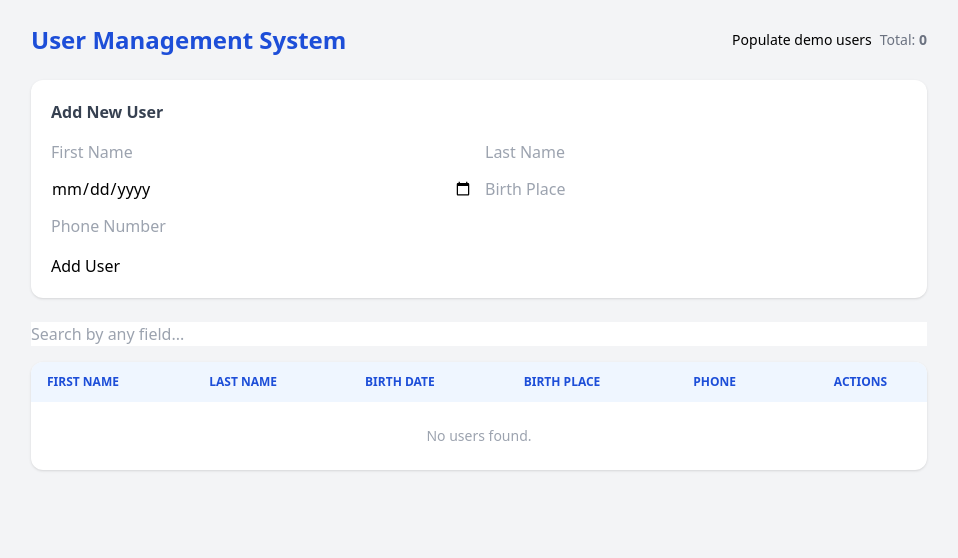
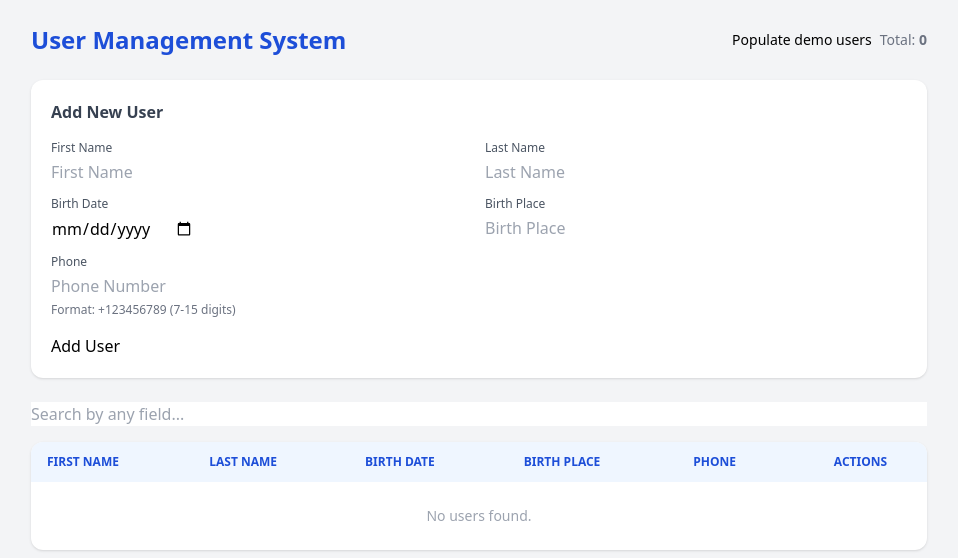
Before and after one commit to nexus-scholar/mini-project, a Flask app: page / in a window 1280 px wide. Shown: the top 558 px of the page, without its empty margins (161-1119 px from the left). Run offline with Flask 3, Linux system fonts and the light colour scheme; data that the repository does not hold is empty; some libraries are stand-ins or nearby versions.

Commit message:
ui: polish form — visible labels, per-field validation messages and improved validation handling

```diff
--- a/templates/index.html
+++ b/templates/index.html
@@ -26,11 +26,36 @@
     <div class="bg-white rounded-xl shadow p-5 mb-6">
       <h2 class="font-semibold text-gray-700 mb-4" x-text="editId ? 'Edit User' : 'Add New User'"></h2>
       <div class="grid grid-cols-2 gap-3">
-        <input x-model="form.first_name"  placeholder="First Name"  class="input" />
-        <input x-model="form.last_name"   placeholder="Last Name"   class="input" />
-        <input x-model="form.birth_date"  placeholder="Birth Date (YYYY-MM-DD)" type="date" class="input" />
-        <input x-model="form.birth_place" placeholder="Birth Place" class="input" />
-        <input x-model="form.phone"       placeholder="Phone Number" class="input col-span-2" />
+        <div>
+          <label class="block text-xs font-medium text-gray-600 mb-1">First Name</label>
+          <input x-model="form.first_name"  placeholder="First Name"  class="input" :class="errors.first_name ? 'border-red-500 ring-red-100' : ''" aria-label="First name" />
+          <p x-show="errors.first_name" x-text="errors.first_name" class="text-xs text-red-500 mt-1"></p>
+        </div>
+
+        <div>
+          <label class="block text-xs font-medium text-gray-600 mb-1">Last Name</label>
+          <input x-model="form.last_name"   placeholder="Last Name"   class="input" :class="errors.last_name ? 'border-red-500 ring-red-100' : ''" aria-label="Last name" />
+          <p x-show="errors.last_name" x-text="errors.last_name" class="text-xs text-red-500 mt-1"></p>
+        </div>
+
+        <div>
+          <label class="block text-xs font-medium text-gray-600 mb-1">Birth Date</label>
+          <input x-model="form.birth_date"  placeholder="Birth Date (YYYY-MM-DD)" type="date" class="input" :class="errors.birth_date ? 'border-red-500 ring-red-100' : ''" aria-label="Birth date" />
+          <p x-show="errors.birth_date" x-text="errors.birth_date" class="text-xs text-red-500 mt-1"></p>
+        </div>
+
+        <div>
+          <label class="block text-xs font-medium text-gray-600 mb-1">Birth Place</label>
+          <input x-model="form.birth_place" placeholder="Birth Place" class="input" :class="errors.birth_place ? 'border-red-500 ring-red-100' : ''" aria-label="Birth place" />
+          <p x-show="errors.birth_place" x-text="errors.birth_place" class="text-xs text-red-500 mt-1"></p>
+        </div>
+
+        <div class="col-span-2">
+          <label class="block text-xs font-medium text-gray-600 mb-1">Phone</label>
+          <input x-model="form.phone"       placeholder="Phone Number" class="input" :class="errors.phone ? 'border-red-500 ring-red-100' : ''" aria-label="Phone number" />
+          <p class="text-xs text-gray-500 mt-1">Format: +123456789 (7-15 digits)</p>
+          <p x-show="errors.phone" x-text="errors.phone" class="text-xs text-red-500 mt-1"></p>
+        </div>
       </div>
       <div class="mt-4 flex gap-2 items-center">
         <button :disabled="loading" @click="submitForm()" class="btn-primary" x-text="editId ? 'Update User' : 'Add User'"></button>
@@ -101,6 +126,7 @@
         userList: [],
         search: '',
         editId: null,
+        errors: {},
         msg: {
           text: '',
           type: ''
@@ -126,17 +152,18 @@
         },
 
         validateForm() {
-          if (!this.form.first_name.trim()) return 'First name is required.';
-          if (!this.form.last_name.trim()) return 'Last name is required.';
-          if (!this.form.birth_date) return 'Birth date is required.';
-          if (!this.form.birth_place.trim()) return 'Birth place is required.';
-          if (!/^\+?[0-9]{7,15}$/.test(this.form.phone.trim())) return 'Phone must be 7-15 digits, optional +.';
-          return null;
+          this.errors = {};
+          if (!this.form.first_name.trim()) this.errors.first_name = 'First name is required.';
+          if (!this.form.last_name.trim()) this.errors.last_name = 'Last name is required.';
+          if (!this.form.birth_date) this.errors.birth_date = 'Birth date is required.';
+          if (!this.form.birth_place.trim()) this.errors.birth_place = 'Birth place is required.';
+          if (!/^\+?[0-9]{7,15}$/.test(this.form.phone.trim())) this.errors.phone = 'Phone must be 7-15 digits, optional +.';
+          return Object.keys(this.errors).length === 0;
         },
 
         async submitForm() {
-          const err = this.validateForm();
-          if (err) return this.notify(err, 'error');
+          const ok = this.validateForm();
+          if (!ok) return this.notify('Please fix the highlighted fields', 'error');
           this.loading = true;
           try {
             const method = this.editId ? 'PUT' : 'POST';
```
